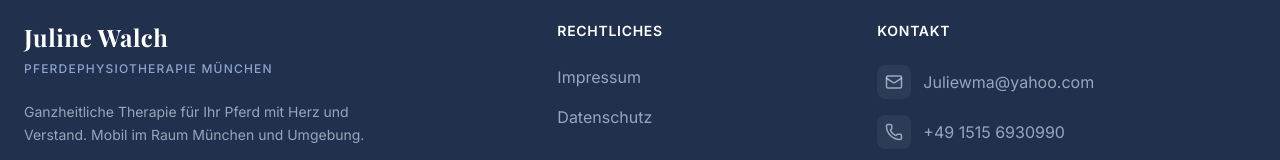
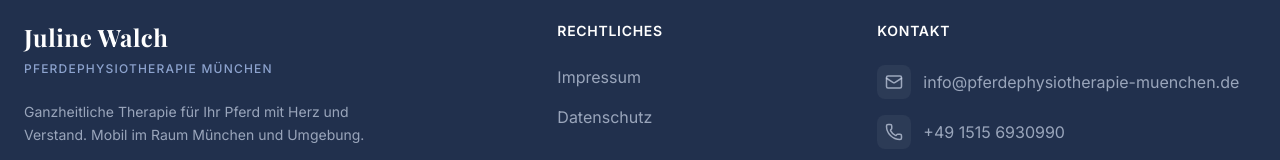
Before and after one commit to ovoxoy/Julie-Webseite, a React (Vite) app: page / in a window 1280 px wide. Shown: the part 5227-5387 px from the top of the page. Built offline with nearby package versions, Linux system fonts and the light colour scheme; a web font is replaced by a local one.

Commit message:
email adjusted

```diff
--- a/src/components/Contact.tsx
+++ b/src/components/Contact.tsx
@@ -140,7 +140,7 @@ export const Contact: React.FC = () => {
                 <Instagram size={24} />
               </a>
 
-              <a href="mailto:Juliewma@yahoo.com" className="p-3 bg-white/10 rounded-full hover:bg-brand-accent transition-colors">
+              <a href="mailto:info@pferdephysiotherapie-muenchen.de" className="p-3 bg-white/10 rounded-full hover:bg-brand-accent transition-colors">
                 <Mail size={24} />
               </a>
             </div>
--- a/src/components/Datenschutz.tsx
+++ b/src/components/Datenschutz.tsx
@@ -51,7 +51,7 @@ export const Datenschutz: React.FC = () => {
             </p>
             <p className="mt-2">
               Telefon: +49 1515 6930990<br />
-              E-Mail: Juliewma@yahoo.com
+              E-Mail:info@pferdephysiotherapie-muenchen.de
             </p>
 
             <h3 className="text-lg font-bold mt-4">Widerruf Ihrer Einwilligung zur Datenverarbeitung</h3>
--- a/src/components/Footer.tsx
+++ b/src/components/Footer.tsx
@@ -70,11 +70,11 @@ export const Footer: React.FC<FooterProps> = ({ onNavigate }) => {
           <div className="md:col-span-4">
             <h6 className="text-white font-bold mb-3 md:mb-6 text-sm uppercase tracking-wider">Kontakt</h6>
             <div className="space-y-4">
-              <a href="mailto:Juliewma@yahoo.com" className="flex items-center gap-3 text-brand-light/70 hover:text-white transition-colors group">
+              <a href="mailto:info@pferdephysiotherapie-muenchen.de" className="flex items-center gap-3 text-brand-light/70 hover:text-white transition-colors group">
                 <div className="p-2 bg-white/5 rounded-lg group-hover:bg-brand-accent/20 transition-colors">
                   <Mail size={18} />
                 </div>
-                <span>Juliewma@yahoo.com</span>
+                <span>info@pferdephysiotherapie-muenchen.de</span>
               </a>
               <a href="tel:+4915156930990" className="flex items-center gap-3 text-brand-light/70 hover:text-white transition-colors group">
                 <div className="p-2 bg-white/5 rounded-lg group-hover:bg-brand-accent/20 transition-colors">
--- a/src/components/Impressum.tsx
+++ b/src/components/Impressum.tsx
@@ -22,7 +22,7 @@ export const Impressum: React.FC = () => {
           <div>
             <h2 className="text-xl font-bold mb-2">Kontakt</h2>
             <p>Telefon: +49 1515 6930990</p>
-            <p>E-Mail: [Juliewma@yahoo.com]</p>
+            <p>E-Mail: [info@pferdephysiotherapie-muenchen.de]</p>
           </div>
 
           <div>
```
